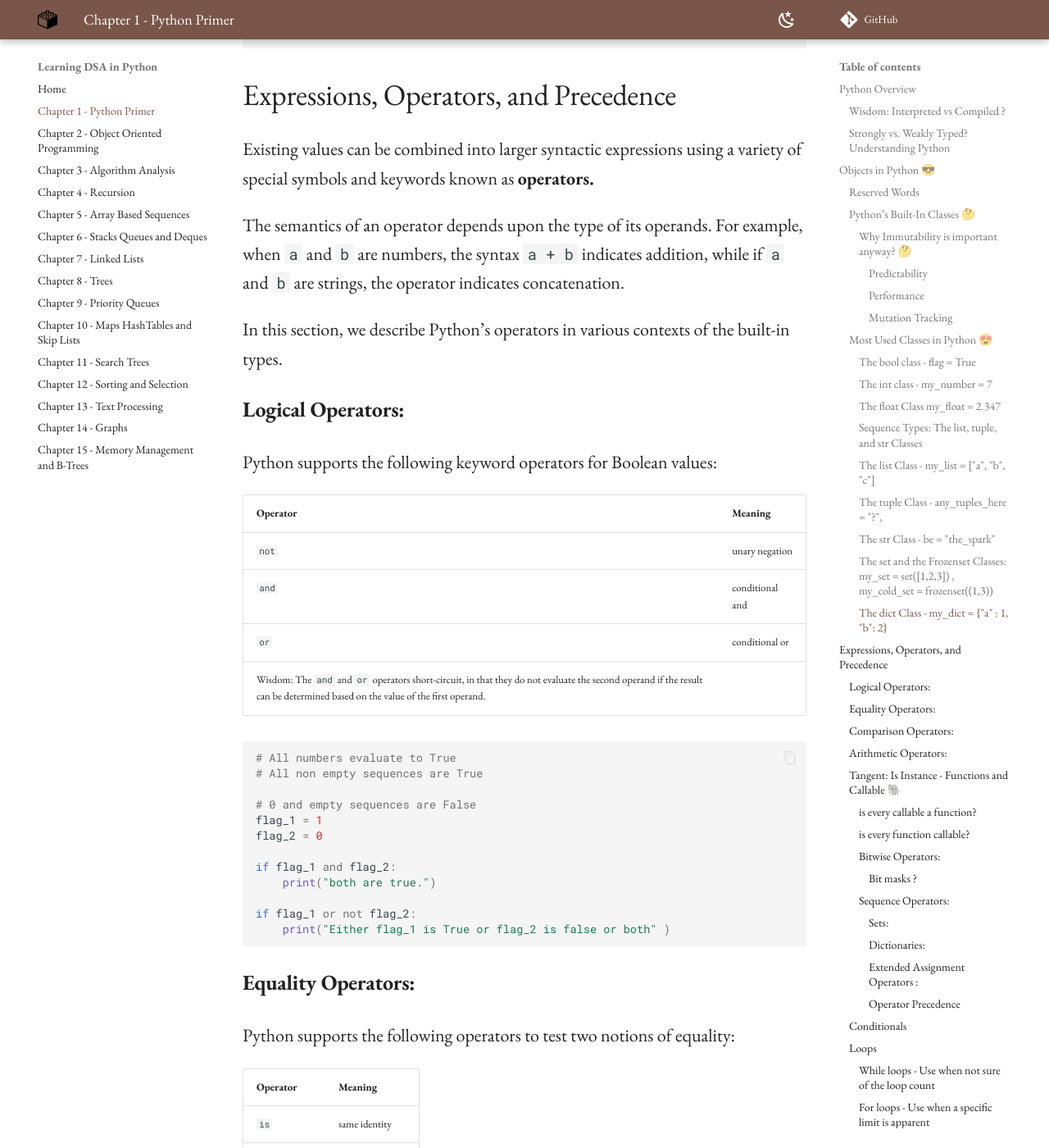
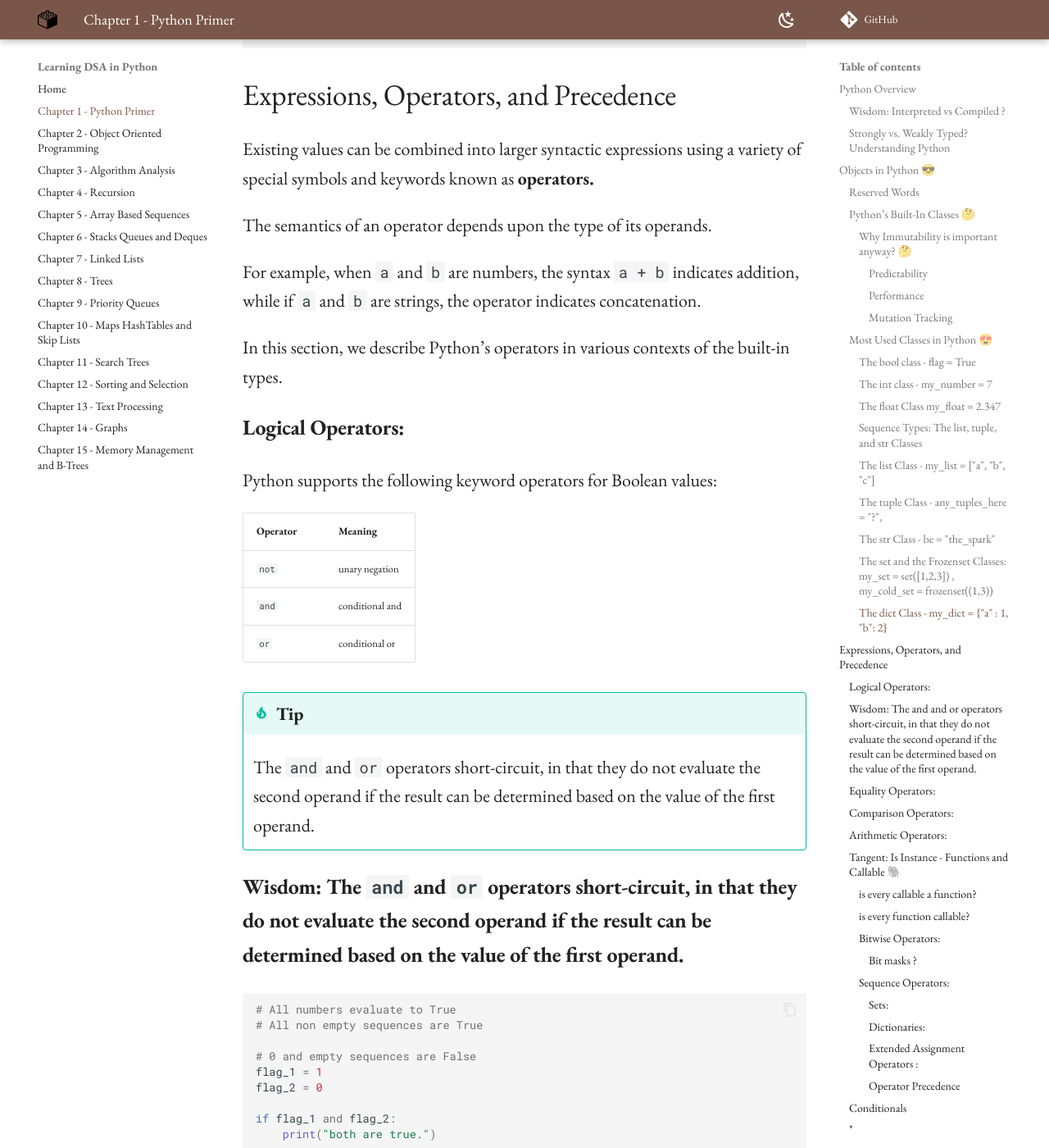
Before and after one commit to kantarcise/learningdsainpython, an MkDocs documentation site: the page built from docs/DS&A-PythonPrimer.md, in a window 1280 px wide and 1400 px high, scrolled down 23242 px. Shown: the whole window at 82% size. Built offline with MkDocs 1.6.1 and Material for MkDocs 9.7.7, drawn with Linux system fonts in a browser that asks for light colours; nearby versions of some CDN libraries; library files that are not in the unit come from our copies; comment, search, counter and statistics services are not loaded.

Commit message:
testing admonition 🤔

````diff
--- a/docs/DS&A-PythonPrimer.md
+++ b/docs/DS&A-PythonPrimer.md
@@ -525,10 +525,14 @@ for elem in my_example_dict:
 
 Existing values can be combined into larger syntactic expressions using a variety of special symbols and keywords known as **operators.**
 
-The semantics of an operator depends upon the type of its operands. For example, when `a` and `b` are numbers, the syntax `a + b` indicates addition, while if `a` and `b` are strings, the operator indicates concatenation.
+The semantics of an operator depends upon the type of its operands.
+
+For example, when `a` and `b` are numbers, the syntax `a + b` indicates addition, while if `a` and `b` are strings, the operator indicates concatenation.
 
 In this section, we describe Python’s operators in various contexts of the built-in types.
+
 #### Logical Operators:
+
 Python supports the following keyword operators for Boolean values:
 
 | Operator | Meaning         |
@@ -536,9 +540,14 @@ Python supports the following keyword operators for Boolean values:
 | `not`    | unary negation  |
 | `and`    | conditional and |
 | `or`     | conditional or  |
-Wisdom: The `and` and `or` operators short-circuit, in that they do not evaluate the second operand if the result can be determined based on the value of the first operand.
-
-```python
+
+!!! tip
+
+    The `and` and `or` operators short-circuit, in that they do not evaluate the second operand if the result can be determined based on the value of the first operand.
+
+#### Wisdom: The `and` and `or` operators short-circuit, in that they do not evaluate the second operand if the result can be determined based on the value of the first operand.
+
+``` py
 # All numbers evaluate to True
 # All non empty sequences are True
 
@@ -552,7 +561,9 @@ if flag_1 and flag_2:
 if flag_1 or not flag_2:
 	print("Either flag_1 is True or flag_2 is false or both" )
 ```
+
 #### Equality Operators:
+
 Python supports the following operators to test two notions of equality:
 
 | Operator | Meaning            |
````
